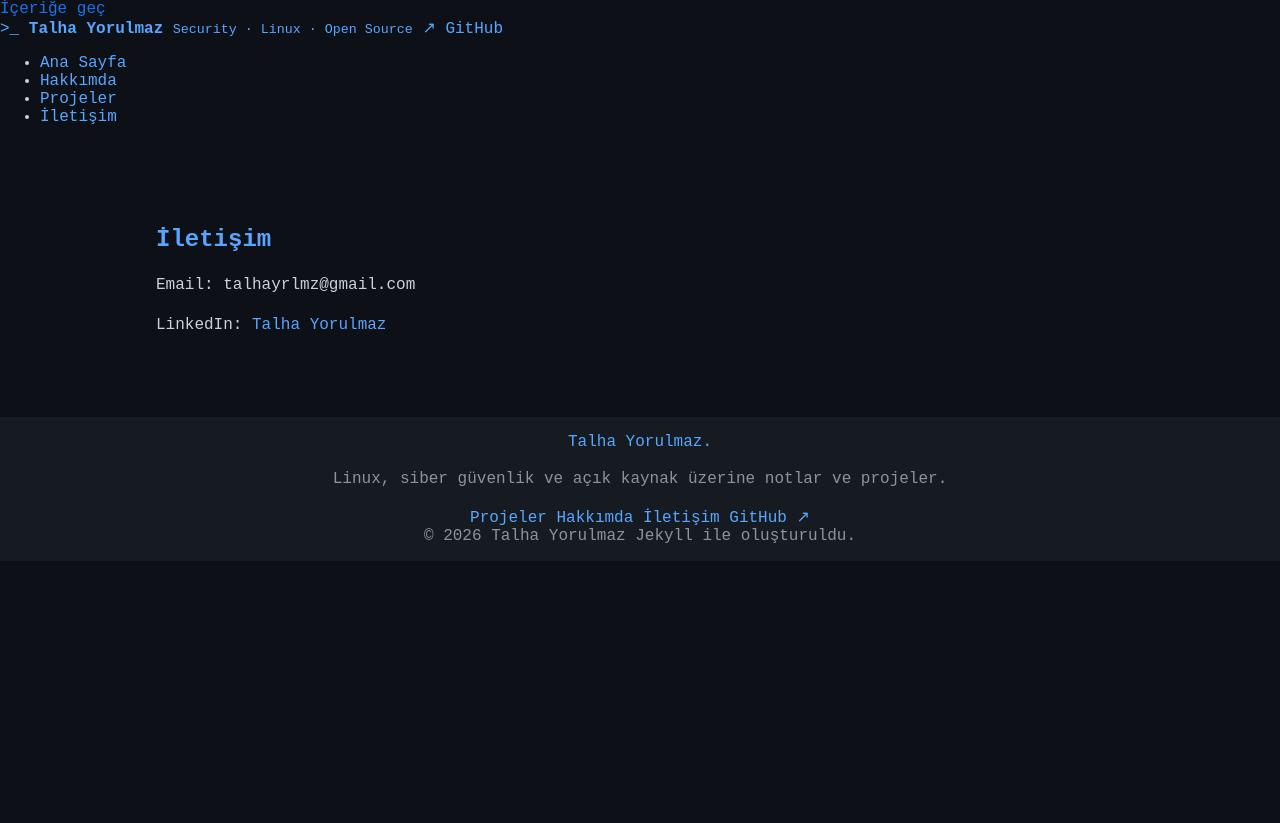
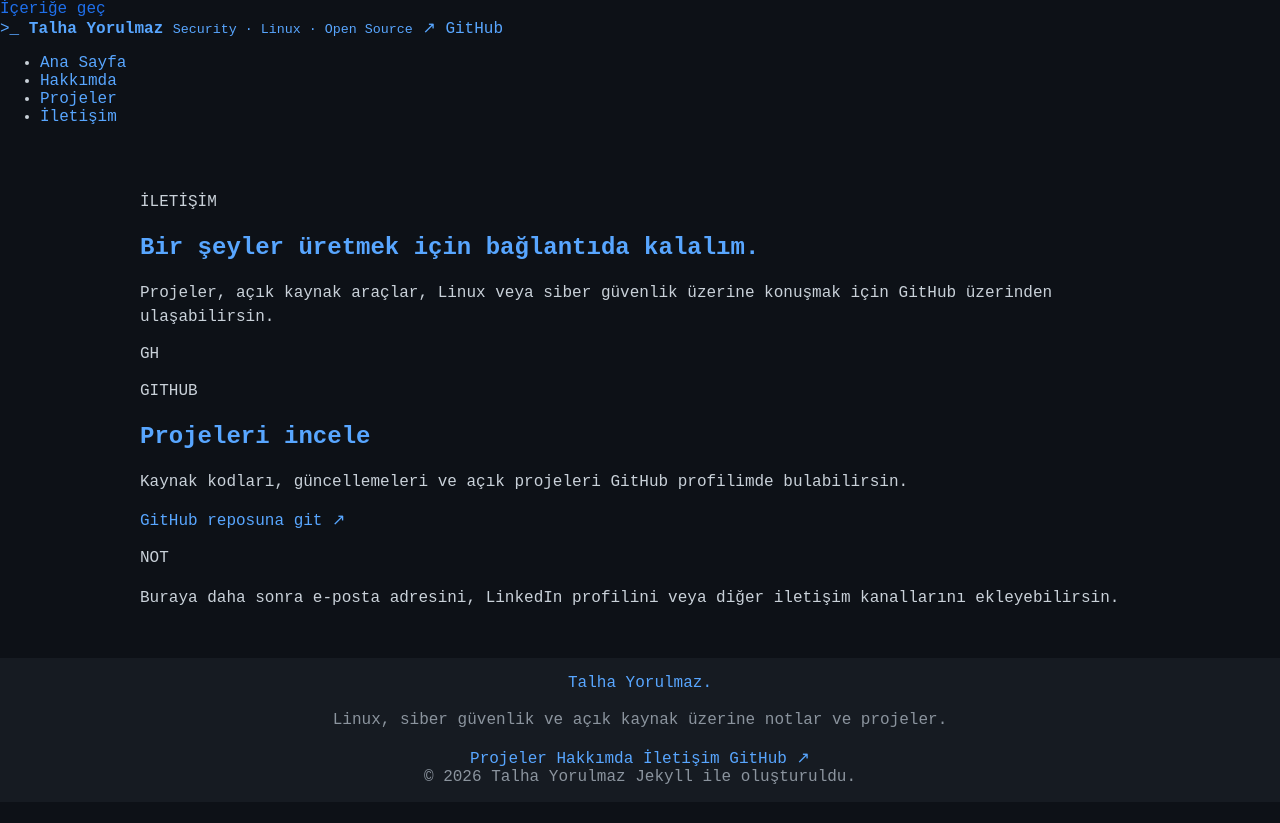
Before and after one commit to talhayrlmz/talhayorulmaz.github.io, a Jekyll site: the page built from iletisim.html, in a window 1280 px wide. Shown: the top 823 px of the page. Built offline with Jekyll 4.4.1, drawn with Linux system fonts in a browser that asks for light colours.

Commit message:
Update iletisim.html

```diff
--- a/iletisim.html
+++ b/iletisim.html
@@ -1,10 +1,43 @@
 ---
 layout: default
 title: "İletişim"
-description: "Talha Yorulmaz'a Ulaşın"
+description: "Talha Yorulmaz ile iletişime geçin."
 ---
-<section class="about">
-  <h1>İletişim</h1>
-  <p>Email: talhayrlmz@gmail.com</p>
-  <p>LinkedIn: <a href="https://www.linkedin.com/in/talha-yorulmaz/">Talha Yorulmaz</a></p>
+
+<section class="page-hero">
+  <div class="container narrow">
+    <p class="eyebrow">İLETİŞİM</p>
+    <h1>Bir şeyler üretmek için bağlantıda kalalım.</h1>
+    <p>
+      Projeler, açık kaynak araçlar, Linux veya siber güvenlik üzerine konuşmak
+      için GitHub üzerinden ulaşabilirsin.
+    </p>
+  </div>
 </section>
+
+<section class="section">
+  <div class="container contact-layout">
+    <article class="contact-card">
+      <span class="contact-icon">GH</span>
+      <div>
+        <p class="eyebrow">GITHUB</p>
+        <h2>Projeleri incele</h2>
+        <p>Kaynak kodları, güncellemeleri ve açık projeleri GitHub profilimde bulabilirsin.</p>
+        <a
+          class="text-link"
+          href="https://github.com/talhayrlmz/talhayorulmaz.github.io"
+          target="_blank"
+          rel="noopener noreferrer"
+        >GitHub reposuna git <span>↗</span></a>
+      </div>
+    </article>
+
+    <div class="contact-note">
+      <p class="eyebrow">NOT</p>
+      <p>
+        Buraya daha sonra e-posta adresini, LinkedIn profilini veya diğer iletişim
+        kanallarını ekleyebilirsin.
+      </p>
+    </div>
+  </div>
+</section>
```
